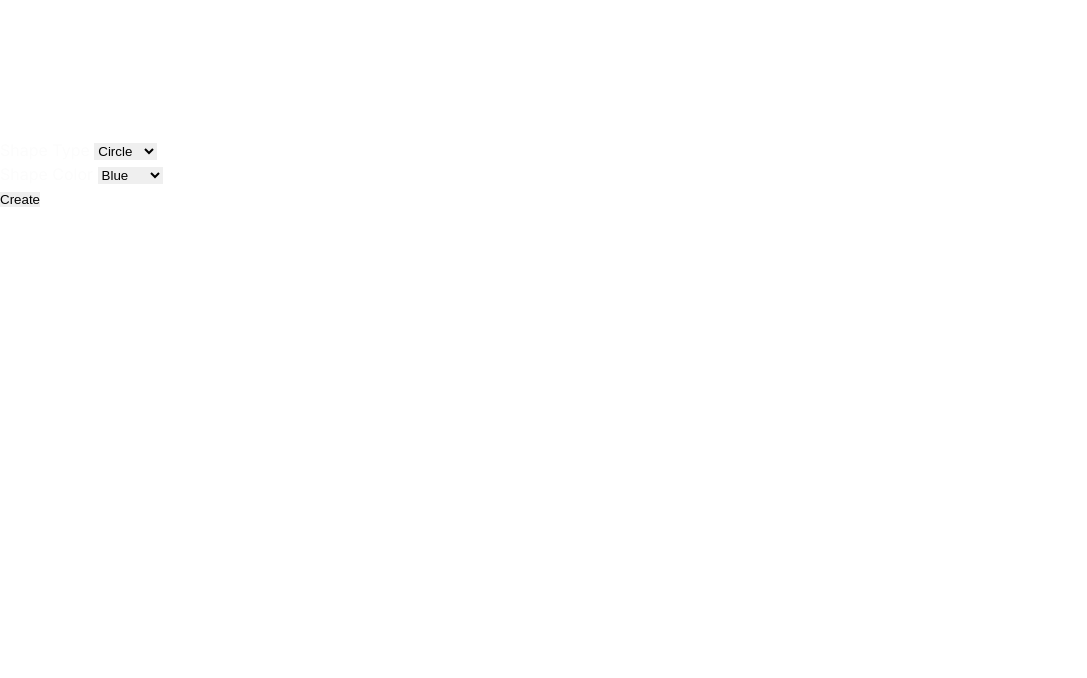
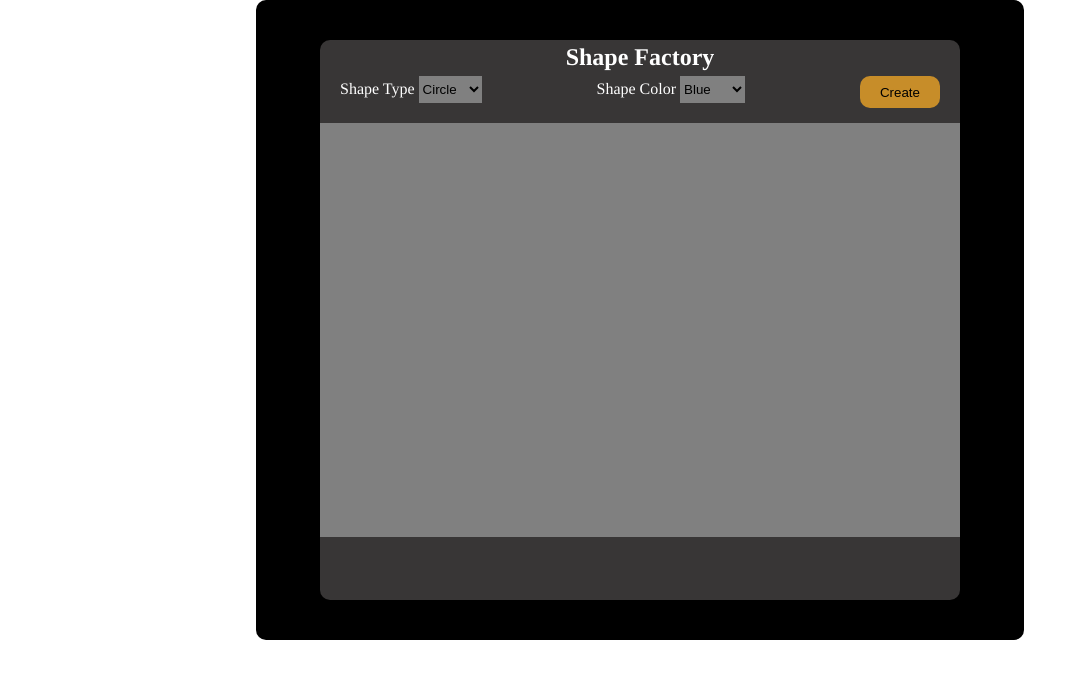
Before and after one commit to jasonadindu/shape-factory, a plain HTML site: page index.html in a window 1280 px wide. Shown: the whole page, without its empty margins (0-1087 px from the left). Drawn offline with Linux system fonts and the light colour scheme.

Commit message:
Create style

```diff
--- a/assets/style/index.css
+++ b/assets/style/index.css
@@ -1,52 +1,104 @@
 @import "./reset.css";
 
-body {
-    margin: 0;
-    padding: 0;
-}
-.container
-{
-    height: 100vh;
-    background-color: #383838;
+* {
+    box-sizing: border-box;
+  }
+
+  html, body {
+    height: 100%;
+    color: white;
+    font-family: 'Times New Roman', Times, serif;
+  }
+
+  .game-board {
     display: flex;
+    margin-left: auto;
+    margin-right: auto;
     justify-content: center;
     align-items: center;
-    font-family: sans-serif;
+    width: 60vw;
+    height: 80vh;
+    background-color: black;
+    border-radius: 10px;
 
-}
-h1
-{
-   text-align: center;
-   color: #fff;
-   margin-bottom: 70px;
-   font-size: 45px;
-   letter-spacing: 2px;
-}
-.search-field {
-    height: 50px;
-    padding: 10px;
-    font-weight: 16px;
-    font-size: 20px;
-    color: #f4433f;
-    background: #838383;
-}
-.field{
-    height: 500px;
-    width: 680px;
-    color: #fff;
-    background: #838383;
-}
-.search-btn{
-    height: 50px;
-    width: 150px;
-    font-weight: 16px;
-    font-size: 20px;
-    background: #ffa500;
-    border: none;
-    color: #fff;
+  }
 
-}
-.search-btn:hover{
-    background: #bb0d00;
-    cursor: pointer;
-}
+  .inner-game-board {
+    background-color: rgb(56, 54, 54);
+    border-radius: 10px;
+    height: 70vh;
+    width: 50vw;
+
+  }
+
+  h1{
+    font-size: x-large;
+    text-align: center;
+
+  }
+
+  .options-container{
+    display: flex;
+    flex-direction: row;
+    justify-content: space-between;
+  }
+
+  .chooseShapeType, .chooseShapeColor , button{
+    margin: 0 20px;
+
+  }
+
+  select{
+    background-color: grey;
+    height: 2em;
+  }
+
+  button {
+    background-color: rgb(199, 141, 41);
+    border-radius: 10px;
+    min-width: 5rem;
+    min-height: 2rem;
+  }
+
+  .factory-store {
+    display: flex;
+    flex-wrap: wrap;
+    justify-content: center;
+    gap: 4px;
+
+    width: 100%;
+    height: 74%;
+    background-color: grey;
+    margin-top: 15px;
+    margin-bottom: 15px;
+  }
+
+  .factory-space-1,
+  .factory-space-2,
+  .factory-space-3,
+  .factory-space-4,
+  .factory-space-5,
+  .factory-space-6,
+  .factory-space-7,
+  .factory-space-8,
+  .factory-space-9,
+  .factory-space-10,
+  .factory-space-11,
+  .factory-space-12,
+  .factory-space-13,
+  .factory-space-14,
+  .factory-space-15,
+  .factory-space-16,
+  .factory-space-17,
+  .factory-space-18,
+  .factory-space-19,
+  .factory-space-20 {
+    display: block;
+    width: 18.5%;
+    height: 23%;
+  }
+
+
+  #circle{
+    border-radius: 50%;
+  }
```
